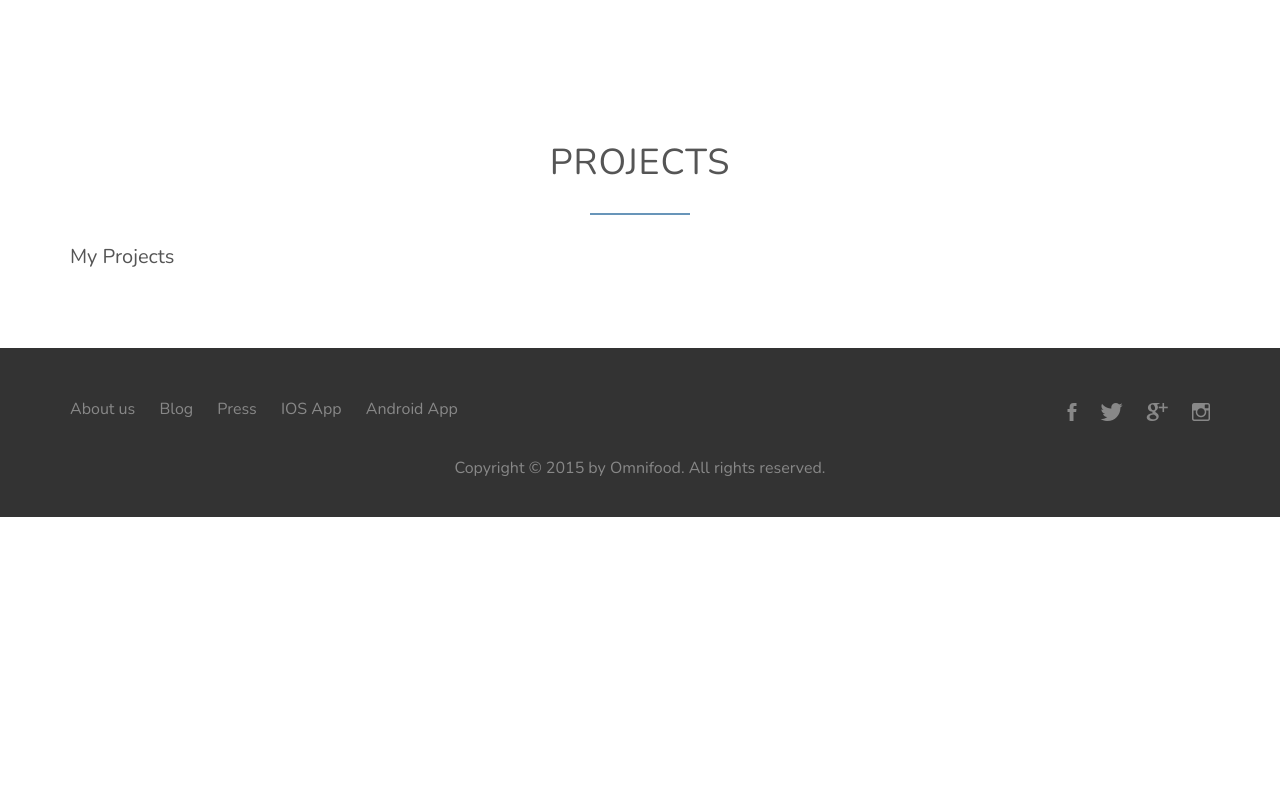
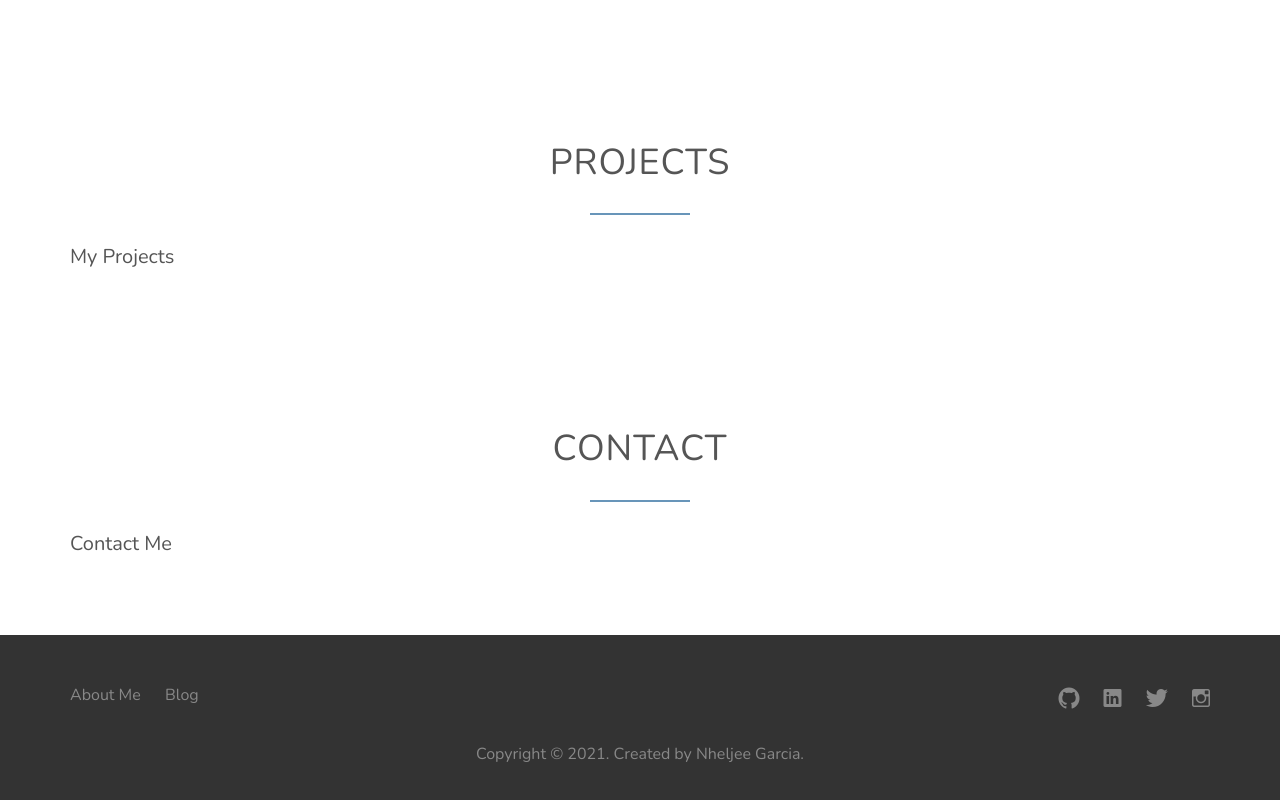
Before and after one commit to garcian5/nheljee-portfolio, a plain HTML site: page index.html in a window 1280 px wide. Shown: the part 1636-2436 px from the top of the page. Before the commit the page ends 2153 px from the top, so only its background shows below. Drawn offline with nearby package versions, Linux system fonts and the light colour scheme; some packages are replaced by stand-ins of ours; a script that the page names is missing; files whose address does not match are found by name; a web font is replaced by a local one.

Commit message:
modified footer

```diff
--- a/index.html
+++ b/index.html
@@ -39,7 +39,7 @@
           <li><a href="#about">About</a></li>
           <li><a href="#skillset">Skillset</a></li>
           <li><a href="#projects">Projects</a></li>
-          <li><a href="#plans">Contact</a></li>
+          <li><a href="#contact">Contact</a></li>
         </ul>
         <a class="mobile-nav-icon js--nav-icon"><i class="ion-navicon-round"></i></a>
       </div>
@@ -78,23 +78,30 @@
     </div>
   </section>
 
+  <section class="section-contact js--section-contact" id="contact">
+    <div class="row">
+      <h2>Contact</h2> <!--line at the bottom is from h2:after-->
+      <p>Contact Me</p>
+    </div>
+  </section>
+
   <footer>
     <div class="row">
       <div class="col span-1-of-2">
         <ul class="footer-nav">
-          <li><a href="#">About us</a></li>
+          <li><a href="#about">About Me</a></li>
           <li><a href="#">Blog</a></li>
-          <li><a href="#">Press</a></li>
+          <!-- <li><a href="#">Press</a></li>
           <li><a href="#">IOS App</a></li>
-          <li><a href="#">Android App</a></li>
+          <li><a href="#">Android App</a></li> -->
         </ul>
       </div>
 
       <div class="col span-1-of-2">
         <ul class="social-links">
-          <li><a href="#"><i class="ion-social-facebook"></i></a></li>
+          <li><a href="https://github.com/garcian5" target="_blank" rel="noopener noreferrer"><i class="ion-social-github"></i></a></li>
+          <li><a href="https://www.linkedin.com/in/nheljee-rose-garcia/" target="_blank" rel="noopener noreferrer"><i class="ion-social-linkedin"></i></a></li>
           <li><a href="#"><i class="ion-social-twitter"></i></a></li>
-          <li><a href="#"><i class="ion-social-googleplus"></i></a></li>
           <li><a href="#"><i class="ion-social-instagram-outline"></i></a></li>
         </ul>
       </div>
@@ -102,7 +109,7 @@
 
     <div class="row">
       <p>
-        Copyright &copy; 2015 by Omnifood. All rights reserved.
+        Copyright &copy; 2021. Created by Nheljee Garcia.
       </p>
     </div>
   </footer>
--- a/resources/css/style.css
+++ b/resources/css/style.css
@@ -674,9 +674,9 @@ footer{
 .social-links li a:visited{
     font-size: 150%;
 }
-.ion-social-facebook,
+.ion-social-github,
 .ion-social-twitter,
-.ion-social-googleplus,
+.ion-social-linkedin,
 .ion-social-instagram {
     -webkit-transition: color 0.2s;
     transition: color 0.2s;
@@ -684,16 +684,16 @@ footer{
 
 
 /* colors on website: https://www.designpieces.com/2012/12/social-media-colours-hex-and-rgb/*/
-.ion-social-facebook:hover{
-    color: #3b5998;
+.ion-social-github:hover{
+    color: #6cc644;
 }
 
 .ion-social-twitter:hover{
     color: #55acee;
 }
 
-.ion-social-googleplus:hover{
-    color: #dd4b39;
+.ion-social-linkedin:hover{
+    color: #0e76a8;
 }
 
 .ion-social-instagram-outline:hover{
```
